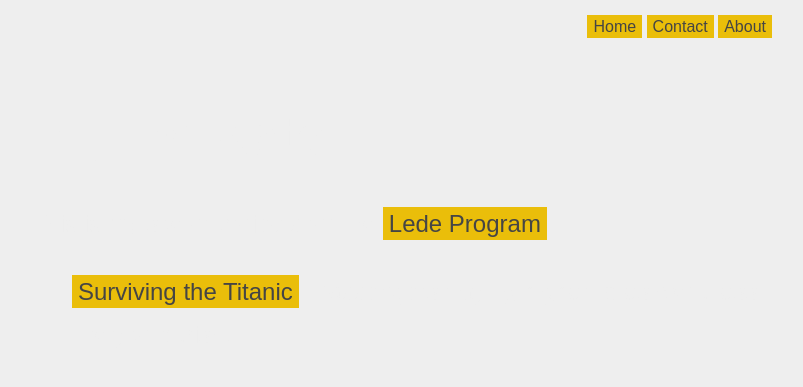
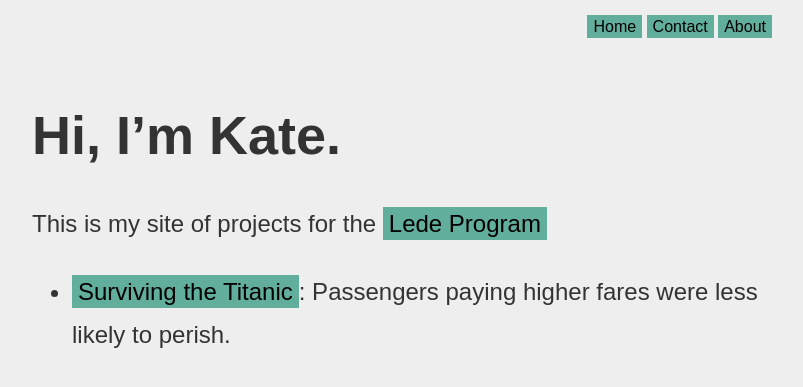
Before and after one commit to kcough/data-studio-projects, a Jekyll site: the page built from docs/index.md, in a window 1280 px wide. Shown: the top 387 px of the page, without its empty margins (233-1036 px from the left). Built offline with Jekyll 4.4.1, drawn with Linux system fonts in a browser that asks for light colours; our own code applies the rules of GitHub Pages for plain Markdown files.

Commit message:
reverting

```diff
--- a/docs/assets/css/main.css
+++ b/docs/assets/css/main.css
@@ -7,7 +7,7 @@
   margin: 0 auto;
   padding-bottom: 60px;
   padding-top: 60px;
-  color: #eeeeee;
+  color: #333;
   font-family: Cabin, sans-serif;
   position: relative;
 }
@@ -17,7 +17,6 @@
   top: 10px;
   right: 10px;
   text-align: right;
-  color: #454545;
   width: 100%;
 }
 
@@ -41,7 +40,7 @@
 
 a {
   text-decoration: none;
-  background: #eabe0a;
+  background: #62ae9d;
   padding: 3px 6px;
-  color: #454545;
+  color: #000;
 }
```
